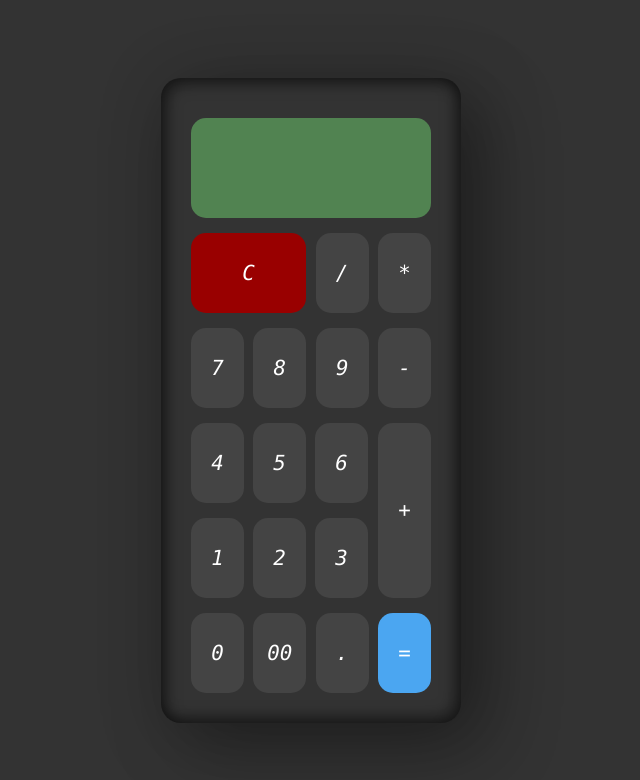
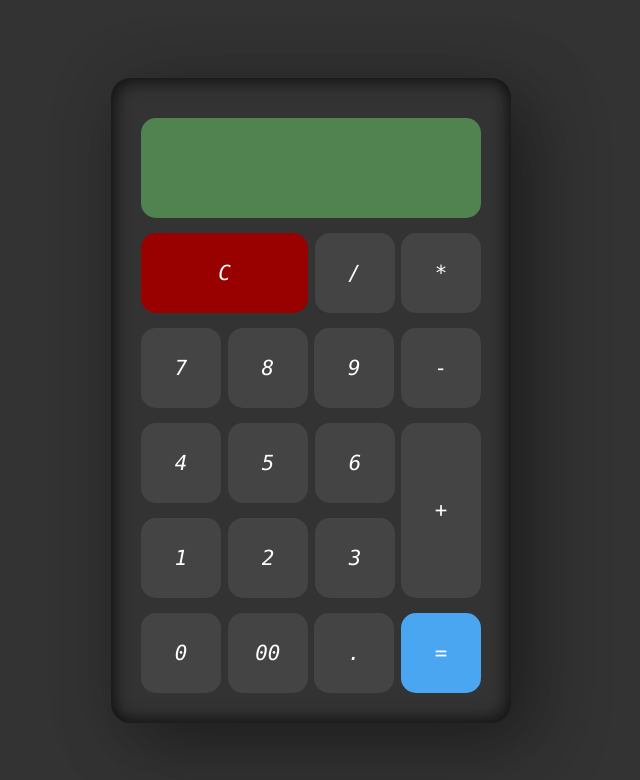
Before and after one commit to KevinWashington/calculator, a plain HTML site: page index.html in a window 1280 px wide. Shown: the whole page, without its empty margins (329-969 px from the left). Drawn offline with Linux system fonts and the light colour scheme.

Commit message:
Add files via upload
Proportion fixed

```diff
--- a/style.css
+++ b/style.css
@@ -15,7 +15,7 @@ body{
 
 .container{
   position: relative;
-  width: 300px;
+  width: 400px;
   min-height: 400px;
   background-color: #333;
   padding: 40px 30px 30px;
@@ -37,7 +37,7 @@ body{
 .num {
   display: inline-flex;
   background-color: #444;
-  width: 53px;
+  width: 80px;
   height: 80px;
   margin-top: 15px;
   justify-content: center;
@@ -61,7 +61,7 @@ body{
 }
 
 .c{
-  width: 115px;
+  width: 167px;
   background-color: #900;
 }
 
@@ -71,7 +71,7 @@ body{
 }
 
 .grid .leftside{
-  width: 177px;
+  width: 254px;
 }
 
 .grid .plus{
```
